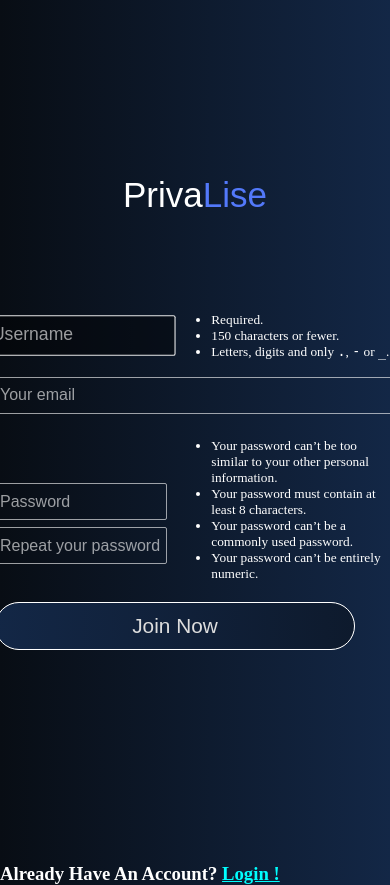
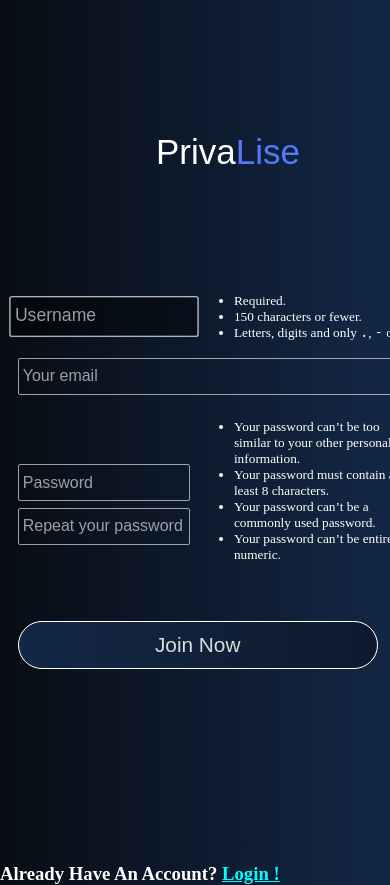
Before and after one commit to varunkmr19/social-network, a Django app: page /auth/register/ in a window 390 px wide; the page is wider, and only the part inside the window is pictured. Run offline with Django 3.2, Linux system fonts and the light colour scheme.

Commit message:
Made the sign up page responsive

```diff
--- a/privalises/static/css/register/page.css
+++ b/privalises/static/css/register/page.css
@@ -10,7 +10,7 @@ body {
 main{
 	height: 100%;
 
-	margin: auto;
+	margin-left: 0;
 
 	display: flex;
 	flex-direction: row;
@@ -18,11 +18,19 @@ main{
 	justify-content: center;
 }
 
+
 .login {
-	width: 400px;
+	width: 600px;
 }
 
-@media only screen and (max-width: 750px){
+.logo-text {
+	padding-left: 1rem;
+	padding-right: 1rem;
+
+	width: 20%;
+}
+
+@media only screen and (max-width: 850px){
 	main {
 		flex-direction: column;
 	}
@@ -34,6 +42,8 @@ main{
 
 	.login {
 		width: 90%;
+		margin: auto;
+		padding: 1.5rem;
 	}
 }
 
@@ -97,6 +107,11 @@ main{
 	background-image: linear-gradient(-90deg, var(--dark-bg) -100%, var(--dark-bg3) 100%);
 
 	margin: auto;
+	margin-top: 2.4rem;
+}
+
+table {
+	table-layout: fixed;
 }
 
 .login input[type=text]:focus {
--- a/privalises/users/templates/users/register.html
+++ b/privalises/users/templates/users/register.html
@@ -47,7 +47,7 @@
 
 	<body>
 		<main class="dark">
-			<div class="logo-text" style="margin-right: 10vw;">
+			<div class="logo-text">
 				<div>Priva<span>Lise</span></div>
 			</div>
 
```
Also changed, not shown: privalises/posts/migrations/0023_merge_0022_alter_post_options_0022_auto_20210702_0437.py (added).
